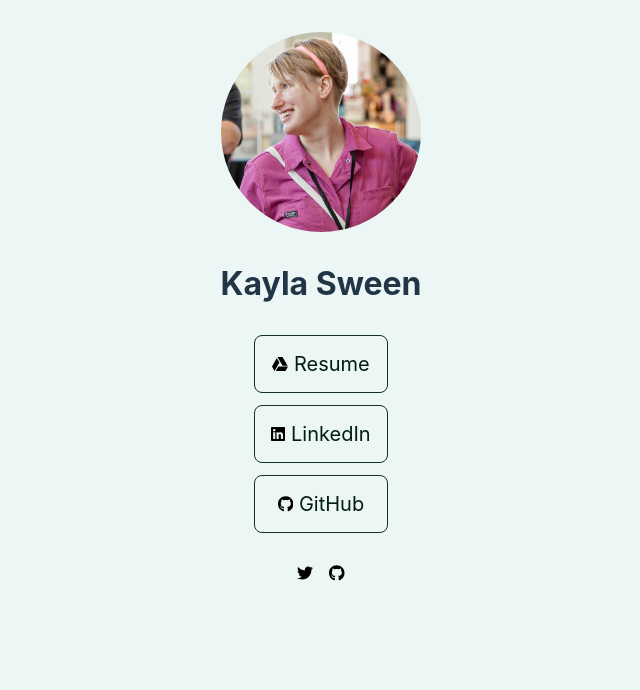
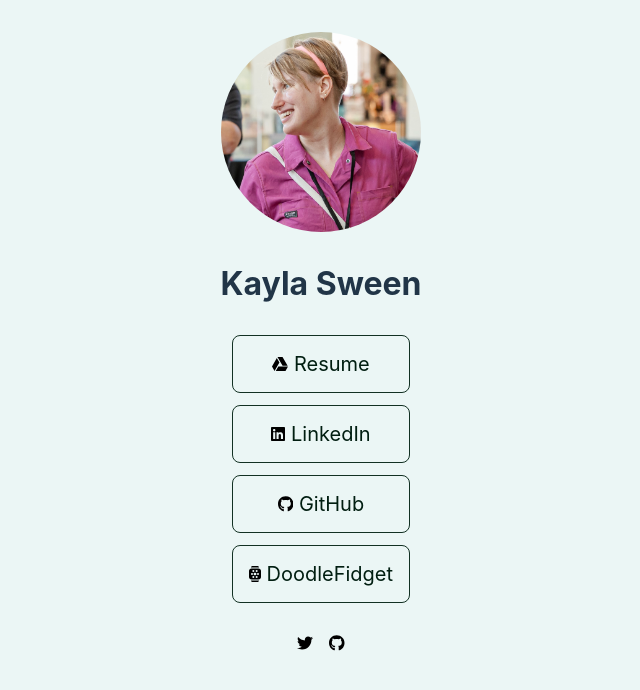
Before and after one commit to kaylasween/KaylaSweenWebsite, a SvelteKit app: page /links in a window 1280 px wide. Shown: the top 690 px of the page, without its empty margins (319-959 px from the left). Built offline with nearby package versions, Linux system fonts and the light colour scheme.

Commit message:
adding link to watch app.

```diff
--- /dev/null
+++ b/src/assets/watch.svelte
@@ -0,0 +1,8 @@
+<svg
+  xmlns="http://www.w3.org/2000/svg"
+  viewBox="0 0 384 512"
+  style="height: 1rem;"
+  ><!--!Font Awesome Pro 6.5.2 by @fontawesome - https://fontawesome.com License - https://fontawesome.com/license (Commercial License) Copyright 2024 Fonticons, Inc.--><path
+    d="M64 48H320c0-26.5-21.5-48-48-48H112C85.5 0 64 21.5 64 48zM80 80C35.8 80 0 115.8 0 160V352c0 44.2 35.8 80 80 80H304c44.2 0 80-35.8 80-80V160c0-44.2-35.8-80-80-80H80zM192 213.3a42.7 42.7 0 1 1 0 85.3 42.7 42.7 0 1 1 0-85.3zM213.3 352a32 32 0 1 1 64 0 32 32 0 1 1 -64 0zm-74.7-32a32 32 0 1 1 0 64 32 32 0 1 1 0-64zm74.7-160a32 32 0 1 1 64 0 32 32 0 1 1 -64 0zm-74.7-32a32 32 0 1 1 0 64 32 32 0 1 1 0-64zM64 256a32 32 0 1 1 64 0 32 32 0 1 1 -64 0zm224-32a32 32 0 1 1 0 64 32 32 0 1 1 0-64zM112 512H272c26.5 0 48-21.5 48-48H64c0 26.5 21.5 48 48 48z"
+  /></svg
+>
--- a/src/routes/(landing)/links/+page.svelte
+++ b/src/routes/(landing)/links/+page.svelte
@@ -3,6 +3,7 @@
   import GoogleDrive from '../../../assets/google-drive.svelte'
   import LinkedIn from '../../../assets/linkedin.svelte'
   import Kayla from '../../../assets/kayla.jpeg'
+  import Watch from '../../../assets/watch.svelte'
 </script>
 
 <img src={Kayla} alt="Kayla Sween" />
@@ -22,6 +23,11 @@
     >
   </li>
   <li><a href="https://github.com/kaylasween"><Github />&nbsp;GitHub</a></li>
+  <li>
+    <a href="https://apps.apple.com/us/app/doodlefidget/id6477495440"
+      ><Watch />&nbsp;DoodleFidget</a
+    >
+  </li>
 </ul>
 
 <style>
@@ -61,8 +67,8 @@
   }
 
   a:hover {
-    background: radial-gradient(40% 50% at center 100%, #fbe3e8, transparent),
-      radial-gradient(80% 100% at center 120%, #ebf6f5, transparent), #95f4f1;
+    /* background: radial-gradient(40% 50% at center 100%, #fbe3e8, transparent),
+      radial-gradient(80% 100% at center 120%, #ebf6f5, transparent), #95f4f1; */
     box-shadow: 0 0 3px 3px #5cbdb9;
   }
 </style>
```
